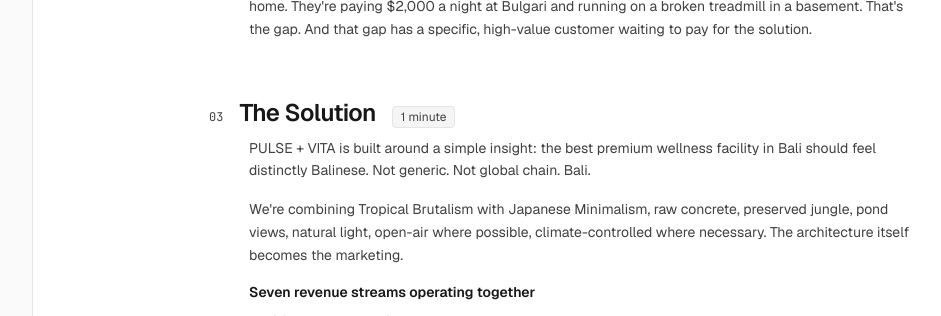
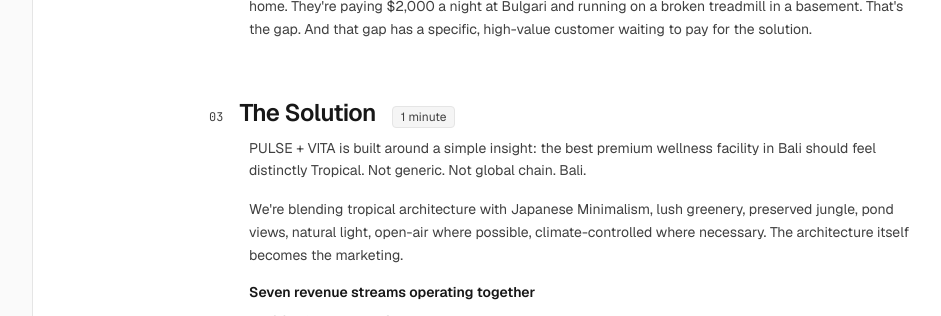
Before and after one commit to APandzic/ubud-project, a Next.js app: page /joint-venture in a window 1280 px wide. Shown: the part 920-1236 px from the top of the page, without its empty margins (191-1132 px from the left). Built offline with nearby package versions, Linux system fonts and the light colour scheme.

Commit message:
word update

```diff
--- a/app/concept/page.tsx
+++ b/app/concept/page.tsx
@@ -17,7 +17,7 @@ export default function ConceptPage() {
         <h1 className="text-3xl md:text-4xl font-semibold text-neutral-900 tracking-tight mb-4">Concept</h1>
         <p className="text-base text-neutral-700 leading-relaxed max-w-xl">
           Natural materials, warm tones, and crafted detail. The aesthetic draws from
-          Balinese craftsmanship with a modern, minimal sensibility.
+          Indonesian craftsmanship with a modern, minimal sensibility.
         </p>
       </div>
 
--- a/app/joint-venture/page.tsx
+++ b/app/joint-venture/page.tsx
@@ -24,8 +24,8 @@ const SECTIONS = [
     title: "The Solution",
     meta: "1 minute",
     body: [
-      "PULSE + VITA is built around a simple insight: the best premium wellness facility in Bali should feel distinctly Balinese. Not generic. Not global chain. Bali.",
-      "We're combining Tropical Brutalism with Japanese Minimalism, raw concrete, preserved jungle, pond views, natural light, open-air where possible, climate-controlled where necessary. The architecture itself becomes the marketing.",
+      "PULSE + VITA is built around a simple insight: the best premium wellness facility in Bali should feel distinctly Tropical. Not generic. Not global chain. Bali.",
+      "We're blending tropical architecture with Japanese Minimalism, lush greenery, preserved jungle, pond views, natural light, open-air where possible, climate-controlled where necessary. The architecture itself becomes the marketing.",
     ],
     list: {
       label: "Seven revenue streams operating together",
```
